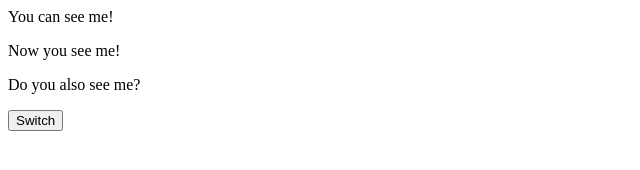
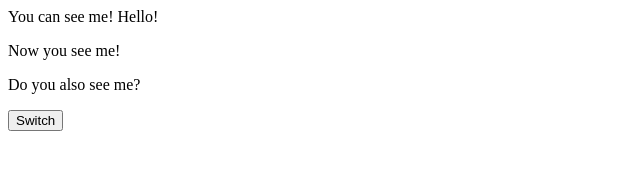
Before and after one commit to Inuyasha5689/6th-Vue-Project, a plain HTML site: page index.html in a window 1280 px wide. Shown: the full height of the page, 0-640 px from the left. Drawn offline with nearby package versions, Linux system fonts and the light colour scheme.

Commit message:
Nested elements are also affected by the conditional

```diff
--- a/index.html
+++ b/index.html
@@ -2,7 +2,7 @@
 <link rel="stylesheet" type="" href="styles.css">
 
 <div id="app">
-    <p v-if="show">You can see me!</p>
+    <p v-if="show">You can see me! <span>Hello!</span></p>
     <p v-else>Now you see me!</p>
     <p>Do you also see me?</p>
     <button @click="show = !show">Switch</button>
```
